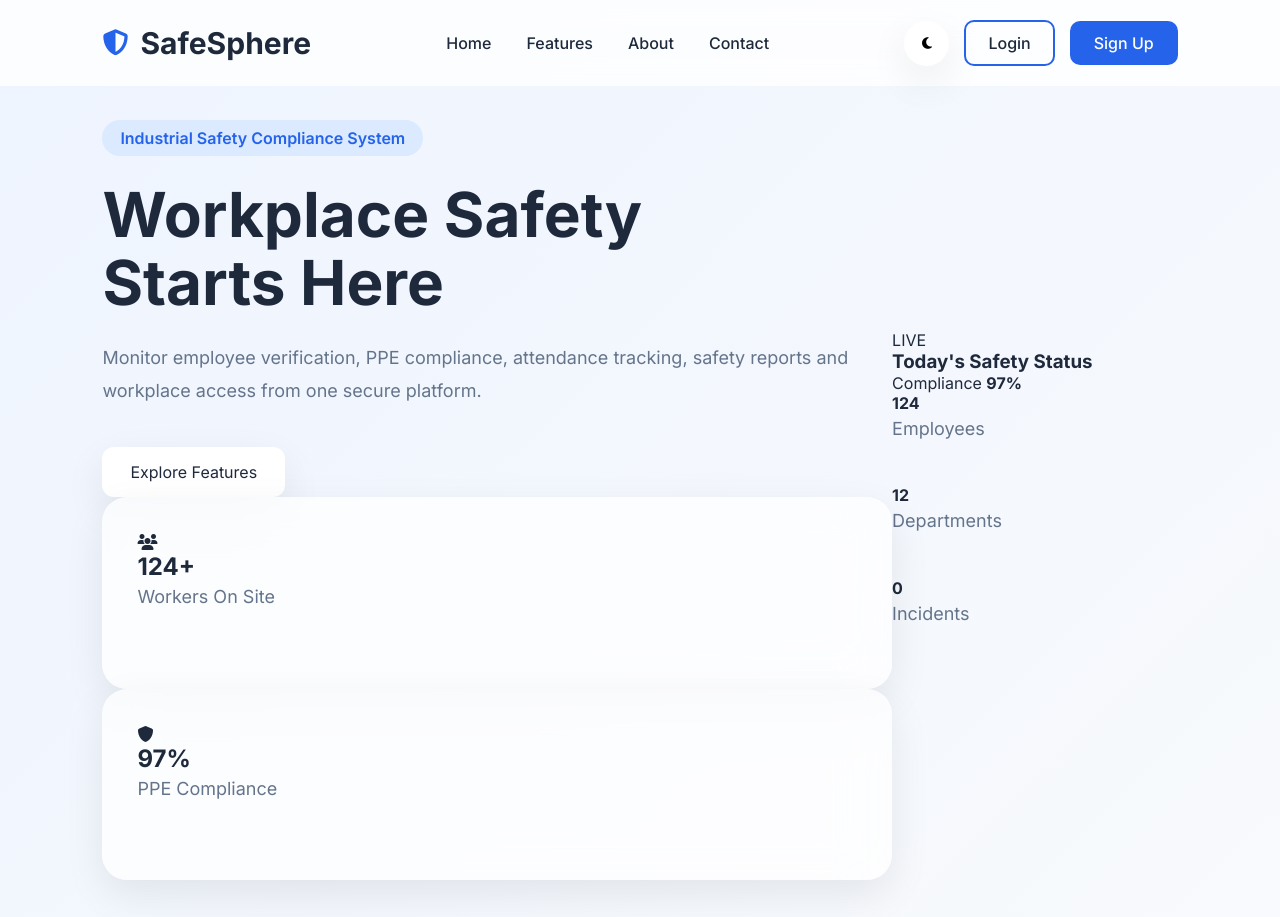
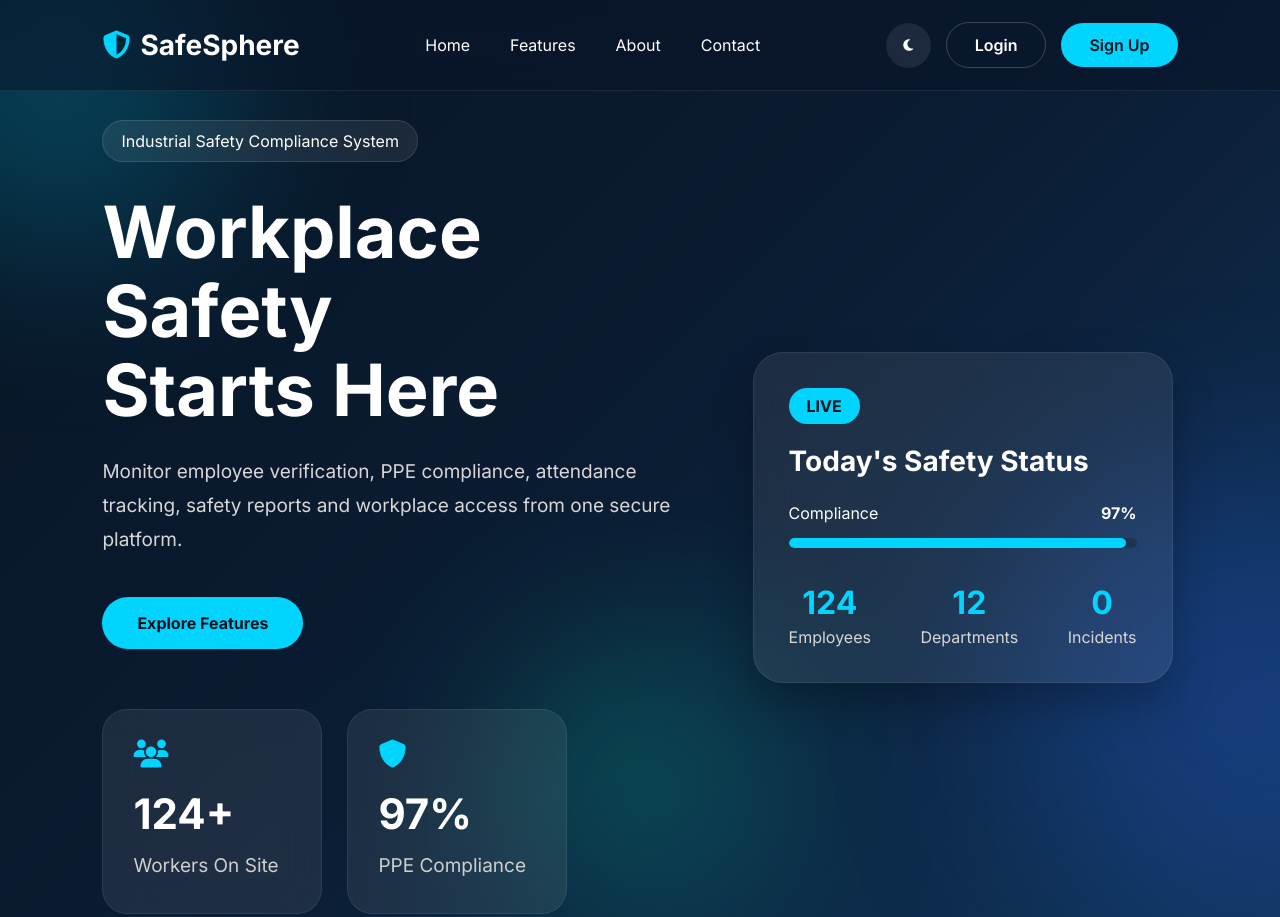
Before and after one commit to bhanusree-07/SafeSphere-CV, a plain HTML site: page index.html in a window 1280 px wide. Shown: the top 917 px of the page. Drawn offline with Linux system fonts and the light colour scheme.

Commit message:
Refactor CSS for improved layout and styling
Updated styles for body, navbar, hero section, and features. Improved responsiveness and adjusted color schemes.

```diff
--- a/css/index.css
+++ b/css/index.css
@@ -1,141 +1,180 @@
+/* ===========================
+   GOOGLE FONT
+=========================== */
+
 *{
     margin:0;
     padding:0;
     box-sizing:border-box;
     font-family:'Inter',sans-serif;
-}
-
-:root{
-    --primary:#2563EB;
-    --dark:#0F172A;
-    --light:#F8FAFC;
-    --text:#1E293B;
-    --gray:#64748B;
-    --card:rgba(255,255,255,.75);
-    --shadow:0 15px 40px rgba(0,0,0,.08);
+    scroll-behavior:smooth;
 }
 
 body{
-    background:linear-gradient(135deg,#EEF4FF,#F8FAFC);
-    color:var(--text);
-    transition:.4s;
+    background:linear-gradient(135deg,#081423,#0b1d34,#10365b);
+    color:#fff;
+    overflow-x:hidden;
+    min-height:100vh;
 }
 
-/* NAVBAR */
+/* ===========================
+   Animated Background
+=========================== */
+
+.bg-circle{
+    position:fixed;
+    border-radius:50%;
+    filter:blur(100px);
+    opacity:.25;
+    z-index:-1;
+}
+
+.circle1{
+    width:350px;
+    height:350px;
+    background:#00d4ff;
+    top:-100px;
+    left:-120px;
+}
+
+.circle2{
+    width:450px;
+    height:450px;
+    background:#2f6bff;
+    right:-180px;
+    bottom:-120px;
+}
+
+.circle3{
+    width:250px;
+    height:250px;
+    background:#00ffc3;
+    left:40%;
+    bottom:-100px;
+}
+
+/* ===========================
+   NAVBAR
+=========================== */
 
 .navbar{
-
-    position:fixed;
-    top:0;
-    left:0;
-
     width:100%;
-
+    padding:22px 8%;
     display:flex;
     justify-content:space-between;
     align-items:center;
+    position:fixed;
+    top:0;
+    z-index:1000;
 
-    padding:20px 8%;
+    background:rgba(10,20,40,.55);
+    backdrop-filter:blur(18px);
 
-    background:rgba(255,255,255,.8);
-    backdrop-filter:blur(15px);
-
-    z-index:999;
+    border-bottom:1px solid rgba(255,255,255,.08);
 }
 
 .logo{
-
     display:flex;
     align-items:center;
-    gap:12px;
-
-    font-size:20px;
-    font-weight:700;
-
+    gap:10px;
 }
 
 .logo i{
-
-    color:var(--primary);
-    font-size:26px;
-
+    color:#00d4ff;
+    font-size:28px;
 }
 
-.navbar ul{
-
-    display:flex;
-    gap:35px;
-
-    list-style:none;
-
+.logo h2{
+    font-size:28px;
+    font-weight:700;
 }
 
-.navbar a{
-
-    text-decoration:none;
-    color:var(--text);
-    font-weight:500;
-
+.nav-links{
+    display:flex;
+    gap:40px;
+    list-style:none;
 }
 
-.navbar a:hover{
+.nav-links a{
+    text-decoration:none;
+    color:white;
+    transition:.3s;
+}
 
-    color:var(--primary);
-
+.nav-links a:hover{
+    color:#00d4ff;
 }
 
 .nav-buttons{
-
     display:flex;
+    align-items:center;
     gap:15px;
-    align-items:center;
-
 }
 
-.nav-buttons button{
-
+#theme-btn{
     width:45px;
     height:45px;
+    border:none;
+    border-radius:50%;
+    background:rgba(255,255,255,.08);
+    color:white;
+    cursor:pointer;
+}
 
-    border:none;
+.login-btn,
+.signup-btn{
 
-    border-radius:50%;
+    padding:12px 28px;
 
-    background:white;
+    border-radius:30px;
 
-    cursor:pointer;
+    text-decoration:none;
 
-    box-shadow:var(--shadow);
+    font-weight:600;
+
+    transition:.3s;
 
 }
 
 .login-btn{
 
-    padding:11px 22px;
+    background:transparent;
 
-    border-radius:10px;
+    border:1px solid rgba(255,255,255,.2);
 
-    border:2px solid var(--primary);
-
-    color:var(--primary);
+    color:white;
 
 }
 
 .signup-btn{
 
-    padding:12px 24px;
+    background:#00d4ff;
 
-    border-radius:10px;
-
-    background:var(--primary);
-
-    color:white !important;
+    color:#07131f;
 
 }
 
-/* HERO */
+.login-btn:hover{
+
+    background:#00d4ff;
+
+    color:#06111d;
+
+}
+
+.signup-btn:hover{
+
+    transform:translateY(-3px);
+
+}
+
+/* ===========================
+ HERO
+=========================== */
 
 .hero{
+
+    width:100%;
 
     min-height:100vh;
 
@@ -145,13 +184,13 @@ body{
 
     align-items:center;
 
-    padding:120px 8% 80px;
+    padding:120px 8%;
 
 }
 
-.hero-text{
+.hero-left{
 
-    width:50%;
+    width:55%;
 
 }
 
@@ -159,23 +198,21 @@ body{
 
     display:inline-block;
 
-    background:#DBEAFE;
-
-    color:#2563EB;
-
-    padding:8px 18px;
+    padding:10px 18px;
 
     border-radius:30px;
 
-    margin-bottom:25px;
+    background:rgba(255,255,255,.08);
 
-    font-weight:600;
+    border:1px solid rgba(255,255,255,.12);
+
+    margin-bottom:30px;
 
 }
 
-.hero h1{
+.hero-left h1{
 
-    font-size:62px;
+    font-size:72px;
 
     line-height:1.1;
 
@@ -183,85 +220,79 @@ body{
 
 }
 
-.hero p{
+.hero-left p{
 
-    font-size:18px;
+    font-size:19px;
 
-    color:var(--gray);
+    color:#d7d7d7;
+
+    max-width:650px;
 
     line-height:1.8;
-
-    margin-bottom:40px;
 
 }
 
 .hero-buttons{
 
-    display:flex;
-
-    gap:20px;
-
-}
-
-.primary{
-
-    padding:15px 28px;
-
-    background:var(--primary);
-
-    color:white;
-
-    border-radius:12px;
-
-    text-decoration:none;
-
-    font-weight:600;
+    margin-top:40px;
 
 }
 
 .secondary{
 
-    padding:15px 28px;
+    display:inline-block;
 
-    background:white;
+    padding:16px 35px;
 
-    color:var(--text);
+    border-radius:35px;
 
-    border-radius:12px;
+    background:#00d4ff;
+
+    color:#05111b;
 
     text-decoration:none;
 
-    box-shadow:var(--shadow);
+    font-weight:700;
+
+    transition:.3s;
 
 }
 
-/* RIGHT */
+.secondary:hover{
 
-.hero-right{
+    transform:translateY(-5px);
 
-    width:38%;
+}
+
+/* ===========================
+ Stats
+=========================== */
+
+.stats-row{
 
     display:flex;
 
-    flex-direction:column;
+    gap:25px;
 
-    gap:25px;
+    margin-top:60px;
 
 }
 
 .glass-card{
 
-    background:var(--card);
+    width:220px;
 
-    backdrop-filter:blur(25px);
+    padding:30px;
 
     border-radius:25px;
 
-    padding:35px;
+    background:rgba(255,255,255,.08);
 
-    box-shadow:var(--shadow);
+    backdrop-filter:blur(18px);
 
-    transition:.35s;
+    border:1px solid rgba(255,255,255,.08);
+
+    transition:.4s;
 
 }
 
@@ -271,171 +302,247 @@ body{
 
 }
 
-.glass-card h3{
+.glass-card i{
 
-    color:var(--gray);
+    font-size:28px;
 
-    margin-bottom:15px;
+    color:#00d4ff;
+
+    margin-bottom:20px;
 
 }
 
-.glass-card h1{
+.glass-card h2{
 
-    font-size:56px;
+    font-size:42px;
 
-    color:var(--primary);
+    margin-bottom:10px;
 
 }
 
-.circle{
+.glass-card p{
 
-    width:18px;
-
-    height:18px;
-
-    border-radius:50%;
-
-    margin-bottom:18px;
+    color:#cfcfcf;
 
 }
+/* ===========================
+   HERO RIGHT
+=========================== */
 
-.green{
-
-    background:#22C55E;
-
+.hero-right{
+    width:40%;
+    display:flex;
+    justify-content:center;
+    align-items:center;
 }
 
-.blue{
+.dashboard-card{
 
-    background:#2563EB;
+    width:420px;
+    padding:35px;
+    border-radius:30px;
 
+    background:rgba(255,255,255,.08);
+    backdrop-filter:blur(20px);
+
+    border:1px solid rgba(255,255,255,.08);
+
+    box-shadow:0 20px 40px rgba(0,0,0,.25);
+
+    transition:.4s;
 }
 
-/* FEATURES */
+.dashboard-card:hover{
+    transform:translateY(-10px);
+}
+
+.status{
+
+    display:inline-block;
+
+    padding:8px 18px;
+
+    background:#00d4ff;
+
+    color:#05131d;
+
+    border-radius:30px;
+
+    font-weight:700;
+
+    margin-bottom:20px;
+}
+
+.dashboard-card h3{
+
+    font-size:28px;
+
+    margin-bottom:25px;
+}
+
+.progress-box{
+
+    display:flex;
+
+    justify-content:space-between;
+
+    margin-bottom:15px;
+}
+
+.progress{
+
+    width:100%;
+    height:10px;
+
+    background:#1c3450;
+
+    border-radius:30px;
+
+    overflow:hidden;
+
+    margin-bottom:35px;
+}
+
+.progress-fill{
+
+    width:97%;
+    height:100%;
+
+    background:#00d4ff;
+
+    border-radius:30px;
+}
+
+.dashboard-stats{
+
+    display:flex;
+
+    justify-content:space-between;
+
+    text-align:center;
+}
+
+.dashboard-stats h4{
+
+    font-size:32px;
+
+    color:#00d4ff;
+}
+
+.dashboard-stats p{
+
+    color:#d7d7d7;
+    margin-top:5px;
+}
+
+/* ===========================
+   FEATURES
+=========================== */
 
 .features{
 
     padding:100px 8%;
 
     text-align:center;
-
 }
 
 .features h2{
 
-    font-size:42px;
+    font-size:48px;
+
+    margin-bottom:15px;
+}
+
+.section-text{
+
+    max-width:700px;
+
+    margin:auto;
+
+    color:#cfcfcf;
+
+    line-height:1.8;
 
     margin-bottom:60px;
-
 }
 
 .feature-grid{
 
     display:grid;
 
-    grid-template-columns:repeat(4,1fr);
+    grid-template-columns:repeat(auto-fit,minmax(250px,1fr));
 
-    gap:25px;
-
+    gap:30px;
 }
 
 .feature{
 
-    background:white;
-
-    border-radius:20px;
-
     padding:35px;
 
-    box-shadow:var(--shadow);
+    border-radius:25px;
 
-    transition:.35s;
+    background:rgba(255,255,255,.06);
 
+    backdrop-filter:blur(15px);
+
+    border:1px solid rgba(255,255,255,.08);
+
+    transition:.4s;
 }
 
 .feature:hover{
 
     transform:translateY(-10px);
 
+    background:rgba(255,255,255,.10);
 }
 
 .feature i{
 
-    font-size:42px;
+    font-size:45px;
 
-    color:var(--primary);
+    color:#00d4ff;
 
     margin-bottom:20px;
-
 }
 
 .feature h3{
 
-    margin-bottom:12px;
-
+    margin-bottom:15px;
 }
 
 .feature p{
 
-    color:var(--gray);
+    color:#d8d8d8;
 
-    line-height:1.6;
-
+    line-height:1.7;
 }
 
-/* FOOTER */
+/* ===========================
+   FOOTER
+=========================== */
 
 footer{
 
+    padding:40px;
+
     text-align:center;
 
-    padding:30px;
+    background:#071321;
 
-    color:var(--gray);
-
+    border-top:1px solid rgba(255,255,255,.08);
 }
 
-/* DARK MODE */
+footer p{
 
-.dark{
+    color:#bdbdbd;
 
-    background:#0F172A;
-
-    color:white;
-
+    line-height:1.8;
 }
 
-.dark .navbar{
-
-    background:rgba(15,23,42,.85);
-
-}
-
-.dark .feature,
-.dark .glass-card,
-.dark .secondary,
-.dark .nav-buttons button{
-
-    background:#1E293B;
-
-    color:white;
-
-}
-
-.dark .navbar a{
-
-    color:white;
-
-}
-
-.dark .hero p,
-.dark .feature p{
-
-    color:#CBD5E1;
-
-}
-
-/* RESPONSIVE */
+/* ===========================
+   RESPONSIVE
+=========================== */
 
 @media(max-width:1000px){
 
@@ -445,25 +552,34 @@ flex-direction:column;
 
 text-align:center;
 
+padding-top:150px;
+
 }
 
-.hero-text{
+.hero-left,
+.hero-right{
 
 width:100%;
 
 }
 
-.hero-right{
+.stats-row{
 
-width:100%;
+justify-content:center;
 
-margin-top:50px;
+flex-wrap:wrap;
 
 }
 
-.feature-grid{
+.dashboard-card{
 
-grid-template-columns:repeat(2,1fr);
+margin-top:60px;
+
+}
+
+.nav-links{
+
+display:none;
 
 }
 
@@ -471,21 +587,54 @@ grid-template-columns:repeat(2,1fr);
 
 @media(max-width:700px){
 
-.navbar ul{
+.hero-left h1{
 
-display:none;
+font-size:48px;
 
 }
 
-.feature-grid{
+.features h2{
 
-grid-template-columns:1fr;
+font-size:36px;
 
 }
 
-.hero h1{
+.dashboard-card{
 
-font-size:42px;
+width:100%;
+
+}
+
+.glass-card{
+
+width:100%;
+
+}
+
+.stats-row{
+
+flex-direction:column;
+
+align-items:center;
+
+}
+
+.navbar{
+
+padding:20px;
+
+}
+
+.logo h2{
+
+font-size:22px;
+
+}
+
+.login-btn,
+.signup-btn{
+
+padding:10px 20px;
 
 }
 
```
